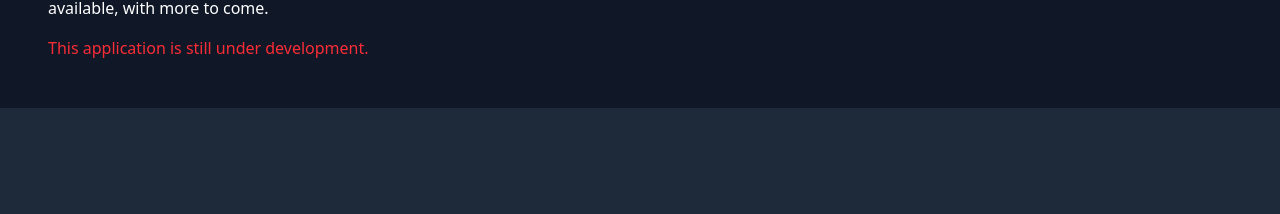
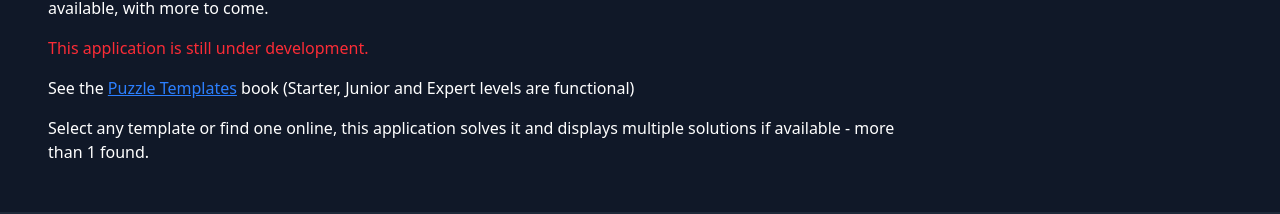
Before and after one commit to helgoyat/haloonie-puzzle, a Vue app: page / in a window 1280 px wide. Shown: the part 308-522 px from the top of the page. Built offline with nearby package versions, Linux system fonts and the light colour scheme.

Commit message:
Update instructions info

```diff
--- a/src/App.vue
+++ b/src/App.vue
@@ -255,6 +255,8 @@ function handleDeleteClone() {
           </ul>
         </div>
         <div class="text-red-500">This application is still under development.</div>
+        <div>See the <a href="https://d32bxxnq6qs937.cloudfront.net/sites/default/files/SmartGames%2048%20FREE%20IQ%20PUZZLER%20PRO_1.pdf" class="text-blue-500 underline" target="_blank">Puzzle Templates</a> book (Starter, Junior and Expert levels are functional)</div>
+        <div>Select any template or find one online, this application solves it and displays multiple solutions if available - more than 1 found.</div>
       </div>
       <div>
         <img
```
